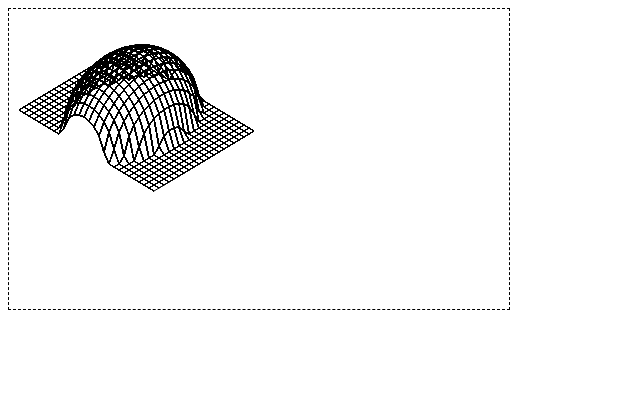
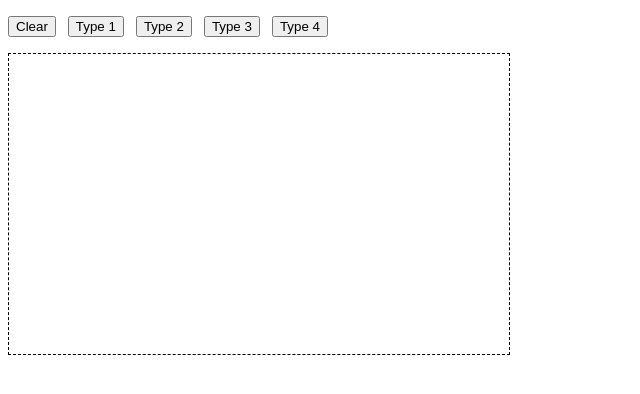
Before and after one commit to jonatasdemello/html5-graphics, a plain HTML site: page canvas04.html in a window 1280 px wide. Shown: the whole page, without its empty margins (0-640 px from the left). Drawn offline with Linux system fonts and the light colour scheme.

Commit message:
second update home

```diff
--- a/canvas04.html
+++ b/canvas04.html
@@ -28,24 +28,24 @@ var altura = 190;
 var va = -1;
 var xfal = 5;
 var zfal = 3;
-var tamanho = parseInt(largura / xfal / 2);
-var prof = parseInt(altura / zfal / 3);
+var tamanho = parseInt(largura / xfal / 2); // 28
+var prof = parseInt(altura / zfal / 3); // 21
 var inicio = 5;
 
-var func = 3;
-
 //var g =  new Array(new Array());; //g[29][22];	//DIM g(tamanho, prof)
-var row= 29;
-var column= 22;
+var row = 29;
+var column = 22;
 var g = new Array();
 for (var i=0;i<row;i++) {
- g[i]=new Array();
+    g[i] = new Array();
     for (var j=0;j<column;j++) {
         g[i][j]=0;
     }
 }
 
-window.onload = function() {
+var drawType = function(nType) {
+
+    clearCanvas();
 
     var canvas = document.getElementById("drawingCanvas");
     var context = canvas.getContext("2d");
@@ -58,7 +58,7 @@ window.onload = function() {
          	  x = (a * 18) / tamanho;
               z = (b * 18) / prof;
               // REM funcão grafica
-             switch(func){
+             switch(nType){
 					case 1:
 						y = F1(x, z);
 						break;
@@ -120,10 +120,6 @@ window.onload = function() {
 	}
 
 };
-    // prototypes
-    var XMAX = 640;
-    var YMAX = 480;
-    var scale = 2;
 
 function drawline(x1, y1, x2, y2, ctx)
 {
@@ -137,6 +133,17 @@ function point(x, y, canvas){
     canvas.fillRect(x,250-y,1,1);
     // in ZX Spectrum: (0,0) inferior esquerdo tela, so add 250 to move center
     //console.log(x +" - "+y);
+}
+
+function clearCanvas()
+{
+
+    var canvas = document.getElementById("drawingCanvas");
+    var ctx = canvas.getContext("2d");
+
+    ctx.clearRect(0, 0, canvas.width, canvas.height);
+    ctx.beginPath();
+    ctx.stroke();
 }
 
 // funcoes
@@ -178,6 +185,16 @@ function F4 (x, z)
 </script>
 </head>
 <body>
+<form id="form1">
+<p>
+<input type="button" id="bt0" value="Clear" onclick="clearCanvas()" /> &nbsp;
+<input type="button" id="bt1" value="Type 1" onclick="drawType(1)" /> &nbsp;
+<input type="button" id="bt2" value="Type 2" onclick="drawType(2)" /> &nbsp;
+<input type="button" id="bt3" value="Type 3" onclick="drawType(3)" /> &nbsp;
+<input type="button" id="bt4" value="Type 4" onclick="drawType(4)" /> &nbsp;
+</p>
+</form>
 <canvas id="drawingCanvas" width="500" height="300"></canvas>
+
 </body>
 </html>
```
Lines whose indentation alone changed are shown as unchanged.
